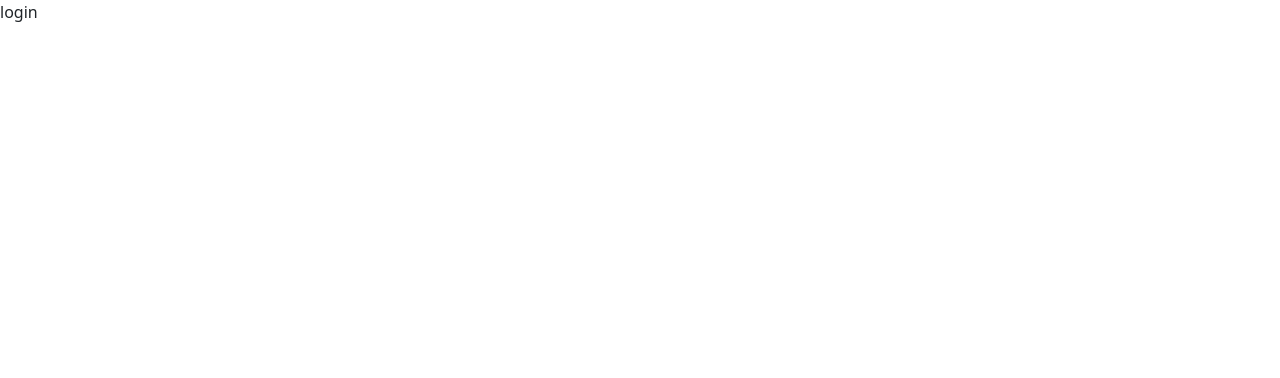
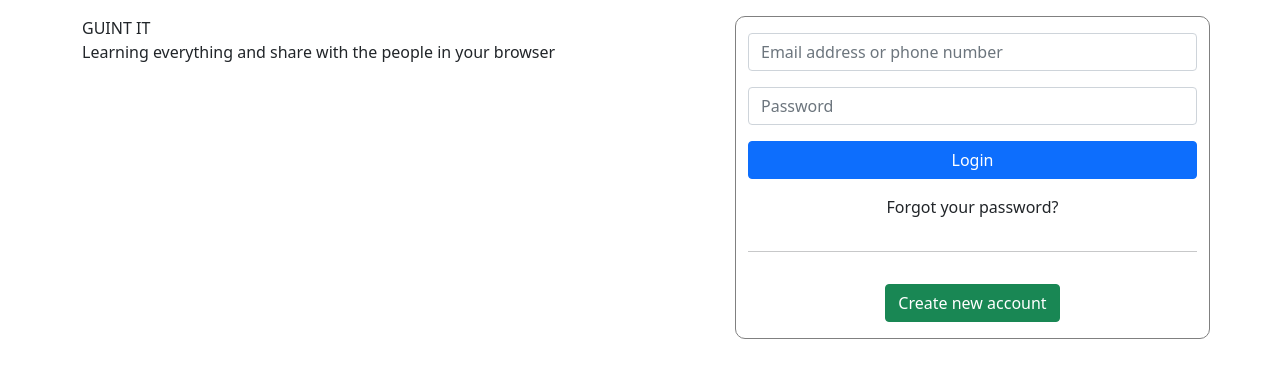
Before and after one commit to quangneyy/feJwtUser, a React (Create React App) app: page /login in a window 1280 px wide. Shown: the top 378 px of the page. Built offline with nearby package versions, Linux system fonts and the light colour scheme.

Commit message:
9.3.1-formLogin

```diff
--- a/src/components/Login/Login.js
+++ b/src/components/Login/Login.js
@@ -1,9 +1,38 @@
+import "./Login.scss";
+
 const Login = (props) => {
-    return (
-        <div className="login-container">
-            login
+  return (
+    <div className="login-container mt-3">
+      <div className="container">
+        <div className="row">
+          <div className="content-left col-7">
+            <div className="brand">GUINT IT</div>
+            <div className="detail">
+              Learning everything and share with the people in your browser
+            </div>
+          </div>
+          <div className="content-right col-5 d-flex flex-column gap-3 py-3">
+            <input
+              type="text"
+              className="form-control"
+              placeholder="Email address or phone number"
+            />
+            <input
+              type="password"
+              className="form-control"
+              placeholder="Password"
+            />
+            <button className="btn btn-primary">Login</button>
+            <span className="text-center">Forgot your password?</span>
+            <hr />
+            <div className="text-center">
+              <button className="btn btn-success">Create new account</button>
+            </div>
+          </div>
         </div>
-    )
+      </div>
+    </div>
+  );
 };
 
 export default Login;
--- a/src/components/Login/Login.scss
+++ b/src/components/Login/Login.scss
@@ -0,0 +1,18 @@
+.red {
+    border: 1px solid red;
+}
+
+.green {
+    border: 1px solid green;
+}
+
+.yellow {
+    border: 1px solid yellow;
+}
+
+.login-container {
+    .content-right {
+        border: 1px solid grey;
+        border-radius: 10px;
+    }
+}
```
